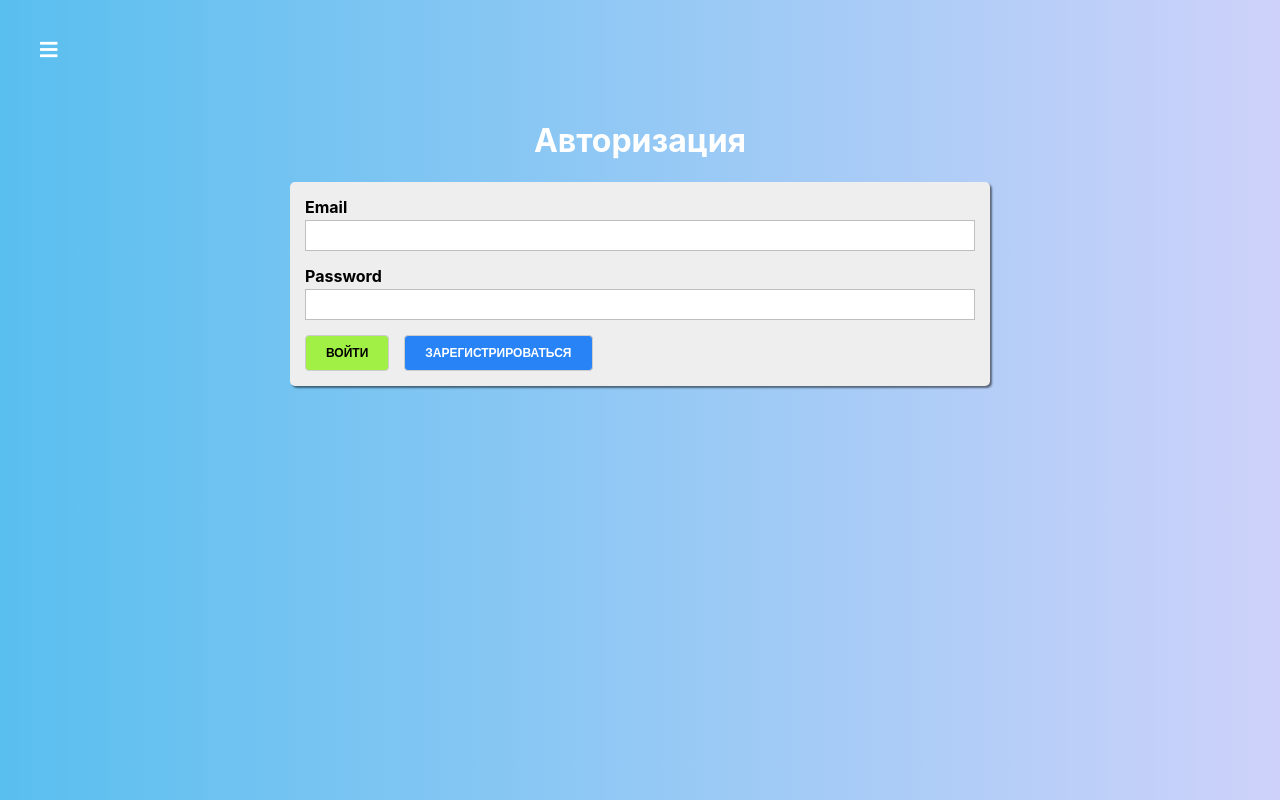
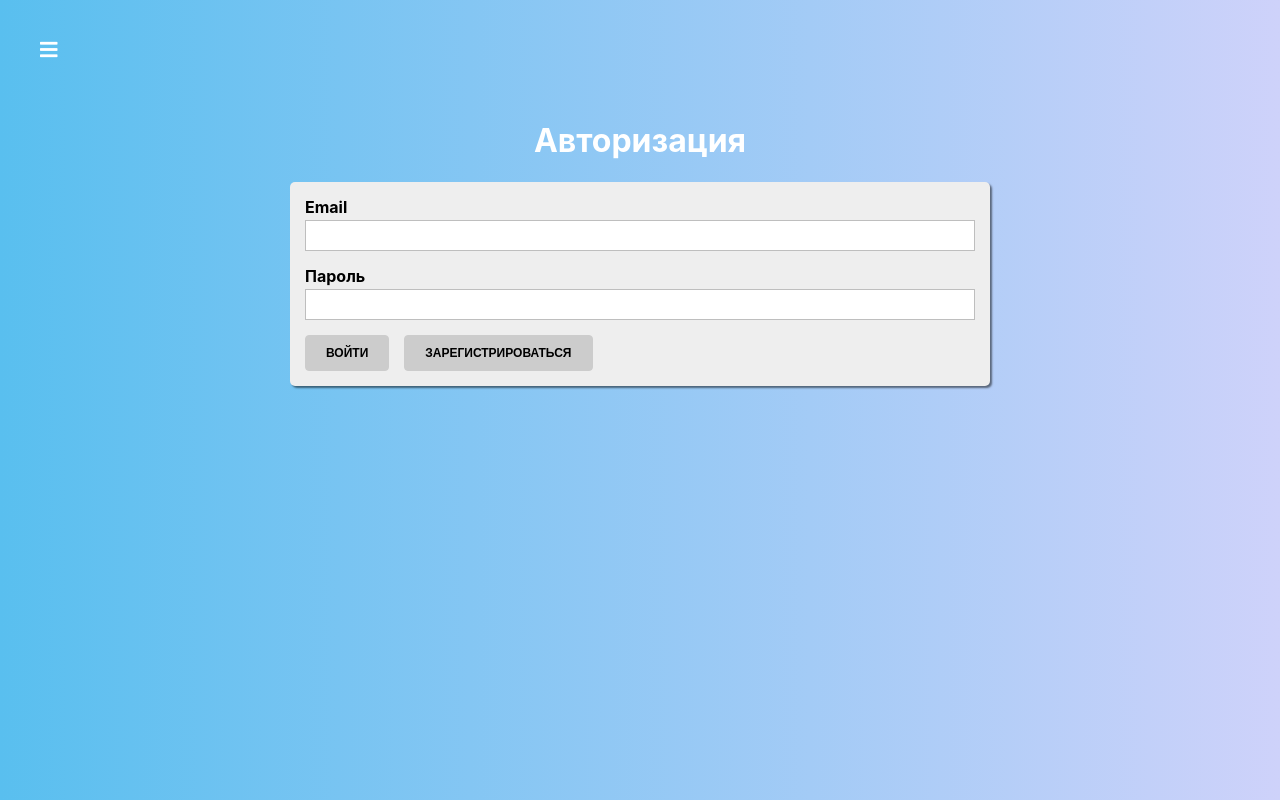
Before and after one commit to DarkenF/react-quiz, a React app: page /auth in a window 1280 px wide. Built offline with nearby package versions, Linux system fonts and the light colour scheme; the HTML template or start-up script is replaced by a standard one.

Commit message:
validation done

```diff
--- a/package.json
+++ b/package.json
@@ -32,6 +32,7 @@
     "fs-extra": "^8.1.0",
     "html-webpack-plugin": "4.0.0-beta.11",
     "identity-obj-proxy": "3.0.0",
+    "is_js": "^0.9.0",
     "jest": "24.9.0",
     "jest-environment-jsdom-fourteen": "1.0.1",
     "jest-resolve": "24.9.0",
--- a/src/containers/Auth/Auth.js
+++ b/src/containers/Auth/Auth.js
@@ -2,8 +2,40 @@
 import classes from './Auth.module.css'
 import Button from "../../components/UI/Button/Button";
 import Input from "../../components/UI/Input/Input";
+import is from 'is_js'
+
 
 export default class  extends Component{
+
+    state= {
+        isFormValid: false,
+        formControls: {
+            email: {
+                value: '',
+                type: 'email',
+                label:'Email',
+                errorMessage: 'Введите корректный email',
+                valid: false,
+                touched:false,
+                validation:{
+                    required: true,
+                    email: true
+                }
+            },
+            password: {
+                value: '',
+                type: 'password',
+                label: 'Пароль',
+                errorMessage: 'Введите корректный пароль',
+                valid: false,
+                touched:false,
+                validation:{
+                    required: true,
+                    minLength: 6
+                }
+            }
+        }
+    }
 
     loginHandler = () => {
 
@@ -17,6 +49,72 @@
         event.preventDefault()
     }
 
+    validateControl(value, validation) {
+        if (!validation){
+            return true
+        }
+
+        let isValid = true
+
+        if (validation.required){
+            isValid = value.trim() !== '' && isValid
+        }
+
+        if (validation.email){
+            isValid = is.email(value) && isValid
+        }
+
+        if (validation.minLength){
+            isValid = value.length >= validation.minLength && isValid
+        }
+
+        return isValid
+    }
+
+    onChangeHandler = (event, controlName) => {
+        console.log(`${controlName}`, event.target.value)
+
+        const formControls = {...this.state.formControls}
+        const control = {...formControls[controlName]}
+
+        control.value = event.target.value
+        control.touched = true
+        control.valid = this.validateControl(control.value, control.validation)
+
+        formControls[controlName] = control
+
+        let isFormValid = true
+
+        Object.keys(formControls).forEach(name => {
+            isFormValid = formControls[name].valid && isFormValid
+        })
+
+        this.setState({
+            formControls, isFormValid
+        })
+    }
+
+    renderInputs() {
+        return Object.keys(this.state.formControls).map((controlName, index) => {
+            const control = this.state.formControls[controlName]
+            return(
+                <Input
+                    key={controlName + index}
+                    type={control.type}
+                    value={control.value}
+                    valid={control.valid}
+                    touched={control.touched}
+                    label={control.label}
+                    shouldValidate={!!control.validation}
+                    errorMessage={control.errorMessage}
+                    onChange={event => this.onChangeHandler(event, controlName)}
+                />
+            )
+        })
+
+    }
+
+
     render() {
         return (
             <div className={classes.Auth}>
@@ -25,22 +123,18 @@
 
                     <form onSubmit={this.submitHandler} className={classes.AuthForm}>
 
-                        <Input
-                            label='Email'
-                        />
-                        <Input
-                            label='Password'
-                            errorMessage='TEST'
-                        />
+                        { this.renderInputs()}
 
                         <Button
                             type='success'
                             onClick={this.loginHandler}
+                            disabled={!this.state.isFormValid}
                         >
                             Войти</Button>
                         <Button
                             type='primary'
                             onClick={this.registerHandler}
+                            disabled={!this.state.isFormValid}
                         >
                             Зарегистрироваться
                         </Button>
```
Also changed, not shown: 1 other file (tests, documents, lock files or other folders).
